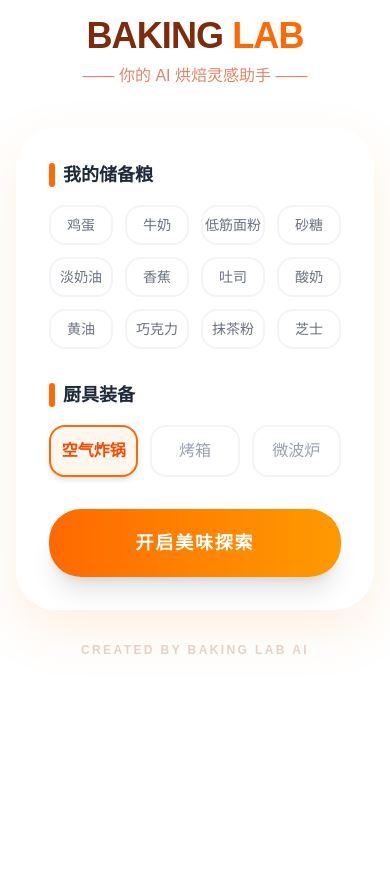
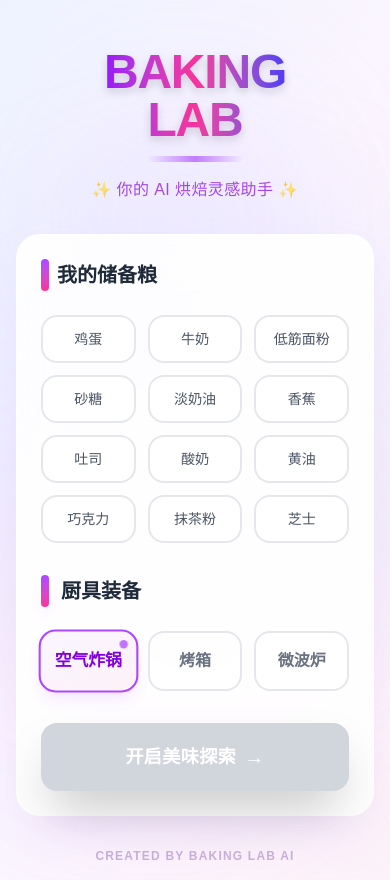
Before and after one commit to ii50-txt/baking-web, a Next.js app: page / in a window 390 px wide. Before the commit the page ends 844 px from the top, so only its background shows below. Built offline with nearby package versions, Linux system fonts and the light colour scheme.

Commit message:
Update UI design with purple/pink/indigo gradient theme

```diff
--- a/src/app/page.tsx
+++ b/src/app/page.tsx
@@ -12,7 +12,7 @@ export default function Home() {
   const handleGenerate = async () => {
     if (selected.length === 0) return alert("请选点食材吧，巧妇难为无米之炊呀 ~");
     setLoading(true);
-    setRecipe(null); // 清空旧结果，增加仪式感
+    setRecipe(null);
     try {
       const res = await fetch('/api/baking', {
         method: 'POST',
@@ -28,34 +28,59 @@ export default function Home() {
   };
 
   return (
-    <main className="min-h-screen p-4 md:p-12 bg-[radial-gradient(ellipse_at_top_right,_var(--tw-gradient-stops))] from-orange-100 via-orange-50 to-white flex flex-col items-center">
-      {/* 标题区 */}
-      <div className="text-center mb-10">
-        <h1 className="text-4xl font-black text-orange-900 tracking-tight mb-2">
-          BAKING <span className="text-orange-500">LAB</span>
-        </h1>
-        <p className="text-orange-700/60 font-medium">—— 你的 AI 烘焙灵感助手 ——</p>
+    <main className="min-h-screen relative overflow-hidden bg-gradient-to-br from-indigo-50 via-purple-50 to-pink-50 flex flex-col items-center p-4 md:p-8 lg:p-12">
+      {/* 背景装饰 */}
+      <div className="absolute inset-0 overflow-hidden pointer-events-none">
+        <div className="absolute top-20 left-10 w-72 h-72 bg-purple-200/30 rounded-full blur-3xl animate-pulse"></div>
+        <div className="absolute bottom-20 right-10 w-96 h-96 bg-pink-200/30 rounded-full blur-3xl animate-pulse delay-1000"></div>
+        <div className="absolute top-1/2 left-1/2 -translate-x-1/2 -translate-y-1/2 w-[500px] h-[500px] bg-indigo-200/20 rounded-full blur-3xl"></div>
       </div>
 
-      <div className="bg-white/80 backdrop-blur-xl p-8 rounded-[2.5rem] shadow-[0_20px_50px_rgba(251,146,60,0.15)] w-full max-w-lg border border-white">
+      {/* 标题区 */}
+      <div className="relative text-center mb-8 md:mb-12 mt-8 md:mt-12">
+        <div className="inline-block mb-4">
+          <h1 className="text-5xl md:text-6xl lg:text-7xl font-black bg-gradient-to-r from-purple-600 via-pink-500 to-indigo-600 bg-clip-text text-transparent tracking-tight mb-3 drop-shadow-lg">
+            BAKING <span className="block md:inline">LAB</span>
+          </h1>
+          <div className="h-1.5 w-24 md:w-32 mx-auto bg-gradient-to-r from-transparent via-purple-400 to-transparent rounded-full"></div>
+        </div>
+        <p className="text-purple-700/70 font-medium text-base md:text-lg tracking-wide">
+          ✨ 你的 AI 烘焙灵感助手 ✨
+        </p>
+      </div>
+
+      {/* 主卡片 */}
+      <div className="relative w-full max-w-2xl bg-white/90 backdrop-blur-xl p-6 md:p-8 lg:p-10 rounded-3xl md:rounded-[2.5rem] shadow-2xl shadow-purple-200/50 border border-white/50">
         {/* 食材选择 */}
         <section className="mb-8">
-          <div className="flex items-center gap-2 mb-4">
-            <span className="w-1.5 h-6 bg-orange-500 rounded-full"></span>
-            <h2 className="font-bold text-gray-800 text-lg">我的储备粮</h2>
+          <div className="flex items-center gap-3 mb-6">
+            <div className="flex items-center gap-2">
+              <div className="w-2 h-8 bg-gradient-to-b from-purple-500 to-pink-500 rounded-full shadow-lg shadow-purple-300/50"></div>
+              <h2 className="font-bold text-gray-800 text-xl md:text-2xl">我的储备粮</h2>
+            </div>
+            {selected.length > 0 && (
+              <span className="ml-auto px-3 py-1 bg-gradient-to-r from-purple-100 to-pink-100 text-purple-700 text-sm font-semibold rounded-full border border-purple-200">
+                已选 {selected.length} 种
+              </span>
+            )}
           </div>
-          <div className="grid grid-cols-4 gap-3">
+          <div className="grid grid-cols-3 sm:grid-cols-4 md:grid-cols-4 gap-3 md:gap-4">
             {ingredients.map(item => (
               <button
                 key={item}
                 disabled={loading}
                 onClick={() => setSelected(prev => prev.includes(item) ? prev.filter(i => i!==item) : [...prev, item])}
-                className={`py-2 text-sm rounded-2xl border-2 transition-all duration-300 transform ${
+                className={`group relative py-3 md:py-3.5 px-2 text-sm md:text-base rounded-2xl border-2 transition-all duration-300 transform hover:scale-105 active:scale-95 font-medium ${
                   selected.includes(item)
-                    ? 'bg-orange-500 border-orange-500 text-white shadow-lg shadow-orange-200 scale-105'
-                    : 'bg-white border-gray-100 text-gray-500 hover:border-orange-200 hover:scale-105'
-                } ${loading ? 'opacity-40 cursor-not-allowed' : ''}`}
+                    ? 'bg-gradient-to-br from-purple-500 to-pink-500 border-purple-400 text-white shadow-lg shadow-purple-300/50 scale-105'
+                    : 'bg-white/80 border-gray-200 text-gray-600 hover:border-purple-300 hover:bg-purple-50/50 hover:text-purple-700'
+                } ${loading ? 'opacity-40 cursor-not-allowed' : 'cursor-pointer'}`}
               >
+                {selected.includes(item) && (
+                  <span className="absolute -top-1 -right-1 w-5 h-5 bg-white rounded-full flex items-center justify-center text-purple-500 text-xs font-bold shadow-md">
+                    ✓
+                  </span>
+                )}
                 {item}
               </button>
             ))}
@@ -64,20 +89,25 @@ export default function Home() {
 
         {/* 设备选择 */}
         <section className="mb-8">
-          <div className="flex items-center gap-2 mb-4">
-            <span className="w-1.5 h-6 bg-orange-500 rounded-full"></span>
-            <h2 className="font-bold text-gray-800 text-lg">厨具装备</h2>
+          <div className="flex items-center gap-3 mb-6">
+            <div className="w-2 h-8 bg-gradient-to-b from-purple-500 to-pink-500 rounded-full shadow-lg shadow-purple-300/50"></div>
+            <h2 className="font-bold text-gray-800 text-xl md:text-2xl">厨具装备</h2>
           </div>
-          <div className="flex gap-3">
+          <div className="grid grid-cols-3 gap-3 md:gap-4">
             {['空气炸锅', '烤箱', '微波炉'].map(d => (
               <button
                 key={d}
                 onClick={() => setDevice(d)}
                 disabled={loading}
-                className={`flex-1 py-3 rounded-2xl border-2 transition-all ${
-                  device === d ? 'border-orange-500 bg-orange-50 text-orange-600 font-bold shadow-md' : 'border-gray-100 text-gray-400'
-                } ${loading ? 'opacity-40' : ''}`}
+                className={`relative py-4 md:py-5 rounded-2xl border-2 transition-all duration-300 font-semibold text-base md:text-lg transform hover:scale-105 active:scale-95 ${
+                  device === d
+                    ? 'border-purple-500 bg-gradient-to-br from-purple-50 to-pink-50 text-purple-700 shadow-lg shadow-purple-200/50 scale-105'
+                    : 'border-gray-200 bg-white/60 text-gray-500 hover:border-purple-200 hover:bg-purple-50/30'
+                } ${loading ? 'opacity-40 cursor-not-allowed' : 'cursor-pointer'}`}
               >
+                {device === d && (
+                  <span className="absolute top-2 right-2 w-2 h-2 bg-purple-500 rounded-full animate-pulse"></span>
+                )}
                 {d}
               </button>
             ))}
@@ -87,58 +117,84 @@ export default function Home() {
         {/* 提交按钮 */}
         <button
           onClick={handleGenerate}
-          disabled={loading}
-          className={`w-full py-5 rounded-[2rem] text-white font-black text-lg tracking-widest transition-all shadow-xl active:scale-95 ${
-            loading ? 'bg-gray-300' : 'bg-gradient-to-r from-orange-500 to-amber-500 hover:from-orange-600 hover:to-amber-600'
+          disabled={loading || selected.length === 0}
+          className={`group relative w-full py-5 md:py-6 rounded-2xl md:rounded-[2rem] text-white font-black text-lg md:text-xl tracking-wide transition-all duration-300 shadow-2xl overflow-hidden ${
+            loading || selected.length === 0
+              ? 'bg-gray-300 cursor-not-allowed'
+              : 'bg-gradient-to-r from-purple-500 via-pink-500 to-indigo-500 hover:from-purple-600 hover:via-pink-600 hover:to-indigo-600 active:scale-95 hover:shadow-purple-300/50'
           }`}
         >
+          <div className="absolute inset-0 bg-gradient-to-r from-transparent via-white/20 to-transparent -translate-x-full group-hover:translate-x-full transition-transform duration-1000"></div>
           {loading ? (
-            <span className="flex items-center justify-center gap-3">
-              <span className="text-3xl animate-pulse">🔥</span> {/* 保持火焰动画，或用其他 */}
-              正在烘焙中...
+            <span className="relative flex items-center justify-center gap-3">
+              <span className="text-2xl md:text-3xl animate-bounce">🔥</span>
+              <span>正在烘焙中...</span>
             </span>
-          ) : '开启美味探索'}
+          ) : (
+            <span className="relative flex items-center justify-center gap-2">
+              <span>开启美味探索</span>
+              <span className="text-xl group-hover:translate-x-1 transition-transform">→</span>
+            </span>
+          )}
         </button>
 
-        {/* 结果呈现 / 加载动画 */}
+        {/* 加载动画 */}
         {loading && !recipe && (
-          <div className="mt-10 flex flex-col items-center justify-center animate-pulse text-gray-500">
-            {/* 烤箱动画 SVG */}
-            <svg className="w-24 h-24 text-orange-500 animate-bounce-slow" fill="none" viewBox="0 0 24 24" stroke="currentColor">
-                <path strokeLinecap="round" strokeLinejoin="round" strokeWidth={1.5} d="M17 9V7a2 2 0 00-2-2H5a2 2 0 00-2 2v6a2 2 0 002 2h2m2 4h10a2 2 0 002-2v-6a2 2 0 00-2-2H9a2 2 0 00-2 2v6a2 0 002 2z" />
-                <path strokeLinecap="round" strokeLinejoin="round" strokeWidth={1.5} d="M12 18V9" /> {/* 烤箱门把手 */}
-                <circle cx="15" cy="12" r="1" fill="currentColor"/> {/* 模拟烤箱内部灯光或食物 */}
-                <circle cx="9" cy="12" r="1" fill="currentColor"/>
-            </svg>
-            <p className="font-medium text-lg mt-4">AI 正在努力烘焙中，美味即将出炉...</p>
+          <div className="mt-12 flex flex-col items-center justify-center space-y-6">
+            <div className="relative">
+              <svg className="w-28 h-28 md:w-32 md:h-32 text-purple-500 animate-bounce-slow" fill="none" viewBox="0 0 24 24" stroke="currentColor">
+                <path strokeLinecap="round" strokeLinejoin="round" strokeWidth={2} d="M17 9V7a2 2 0 00-2-2H5a2 2 0 00-2 2v6a2 2 0 002 2h2m2 4h10a2 2 0 002-2v-6a2 2 0 00-2-2H9a2 2 0 00-2 2v6a2 0 002 2z" />
+                <path strokeLinecap="round" strokeLinejoin="round" strokeWidth={2} d="M12 18V9" />
+                <circle cx="15" cy="12" r="1.5" fill="currentColor" className="animate-pulse"/>
+                <circle cx="9" cy="12" r="1.5" fill="currentColor" className="animate-pulse"/>
+              </svg>
+              <div className="absolute inset-0 bg-purple-400/20 rounded-full blur-xl animate-pulse"></div>
+            </div>
+            <div className="text-center space-y-2">
+              <p className="font-semibold text-lg md:text-xl text-gray-700">AI 正在努力烘焙中</p>
+              <p className="text-sm md:text-base text-gray-500">美味即将出炉...</p>
+            </div>
+            <div className="flex gap-2">
+              <div className="w-2 h-2 bg-purple-400 rounded-full animate-bounce"></div>
+              <div className="w-2 h-2 bg-pink-400 rounded-full animate-bounce delay-75"></div>
+              <div className="w-2 h-2 bg-indigo-400 rounded-full animate-bounce delay-150"></div>
+            </div>
           </div>
         )}
 
+        {/* 结果展示 */}
         {recipe && !loading && (
-          <div className="mt-10 p-6 rounded-[2.5rem] bg-gradient-to-br from-orange-50 to-amber-50 border border-orange-100/50 animate-in slide-in-from-bottom-8 fade-in duration-1000">
-            <div className="flex justify-between items-start mb-4">
-              <h3 className="text-2xl font-black text-orange-900">{recipe.title}</h3>
-              <span className="bg-orange-200 text-orange-700 text-[10px] px-2 py-1 rounded-full font-bold uppercase tracking-tighter">Chef AI</span>
+          <div className="mt-10 p-6 md:p-8 rounded-3xl bg-gradient-to-br from-purple-50 via-pink-50 to-indigo-50 border-2 border-purple-200/50 shadow-xl animate-in slide-in-from-bottom-8 fade-in duration-700">
+            <div className="flex flex-col sm:flex-row justify-between items-start gap-4 mb-6">
+              <h3 className="text-2xl md:text-3xl font-black bg-gradient-to-r from-purple-700 via-pink-600 to-indigo-700 bg-clip-text text-transparent">
+                {recipe.title}
+              </h3>
+              <span className="px-4 py-2 bg-gradient-to-r from-purple-200 to-pink-200 text-purple-800 text-xs font-bold uppercase tracking-wider rounded-full border border-purple-300 shadow-sm">
+                ✨ Chef AI
+              </span>
             </div>
-            <div className="space-y-4">
-              <div className="p-4 bg-white/60 rounded-2xl text-gray-700 text-sm leading-relaxed shadow-sm">
+            <div className="space-y-5">
+              <div className="p-5 md:p-6 bg-white/80 backdrop-blur-sm rounded-2xl text-gray-700 text-sm md:text-base leading-relaxed shadow-inner border border-purple-100/50">
                 <p className="whitespace-pre-line">{recipe.steps}</p>
               </div>
               <a
                 href={recipe.videoUrl}
                 target="_blank"
                 rel="noopener noreferrer"
-                className="flex items-center justify-center gap-2 w-full bg-[#fb7299] text-white py-4 rounded-2xl font-bold shadow-lg shadow-pink-100 hover:brightness-105 transition-all"
+                className="group flex items-center justify-center gap-3 w-full bg-gradient-to-r from-indigo-500 to-purple-500 hover:from-indigo-600 hover:to-purple-600 text-white py-4 md:py-5 rounded-2xl font-bold text-base md:text-lg shadow-lg shadow-indigo-200/50 hover:shadow-xl hover:shadow-indigo-300/50 transition-all duration-300 transform hover:scale-105 active:scale-95"
               >
                 <span>点击观看视频教程</span>
-                <span className="text-xl">📺</span>
+                <span className="text-xl md:text-2xl group-hover:scale-110 transition-transform">📺</span>
               </a>
             </div>
           </div>
         )}
       </div>
 
-      <p className="mt-8 text-orange-900/20 text-xs font-bold tracking-[0.2em]">CREATED BY BAKING LAB AI</p>
+      {/* 底部标识 */}
+      <p className="relative mt-8 md:mt-12 text-purple-900/30 text-xs md:text-sm font-bold tracking-widest">
+        CREATED BY BAKING LAB AI
+      </p>
     </main>
   );
 }
--- a/tailwind.config.ts
+++ b/tailwind.config.ts
@@ -16,6 +16,7 @@ const config: Config = {
       },
       animation: {
         'bounce-slow': 'bounceSlow 1.5s infinite ease-in-out',
+        'pulse-slow': 'pulse 3s cubic-bezier(0.4, 0, 0.6, 1) infinite',
       },
     },
   },
```
